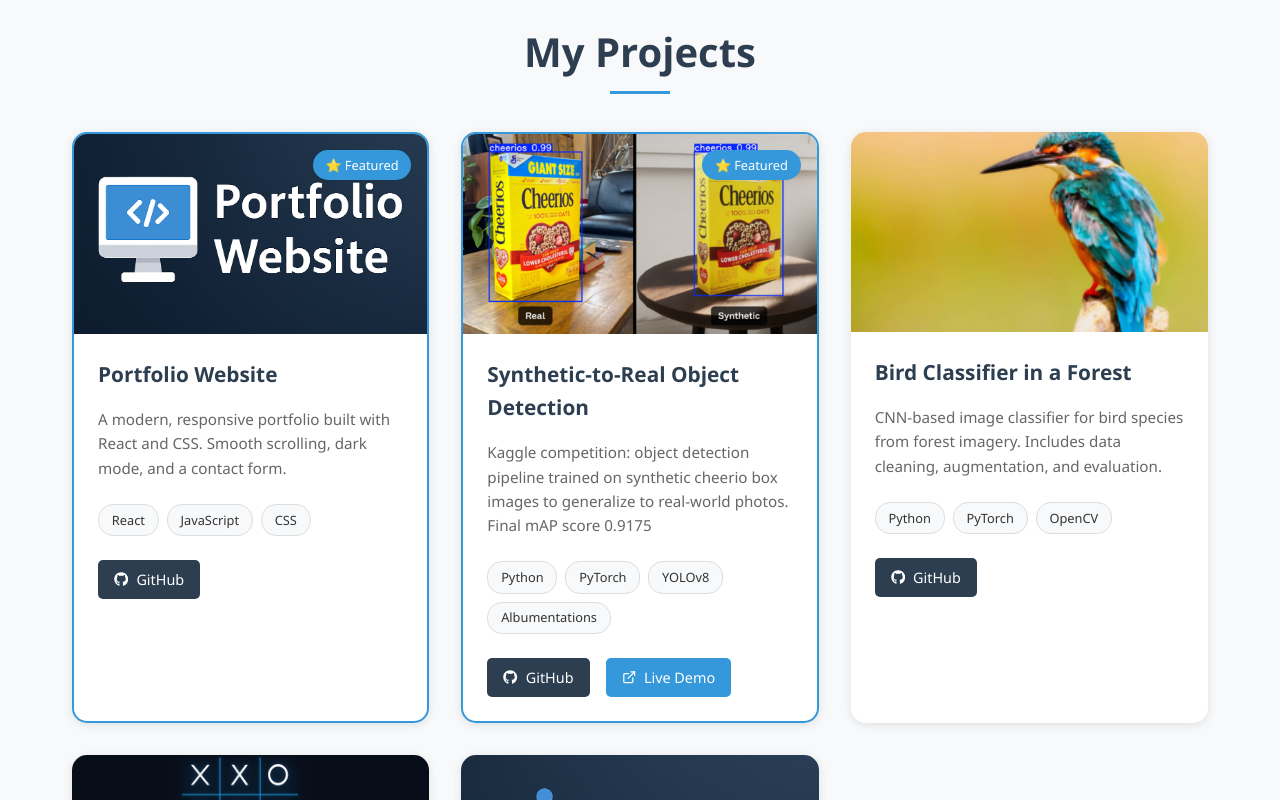
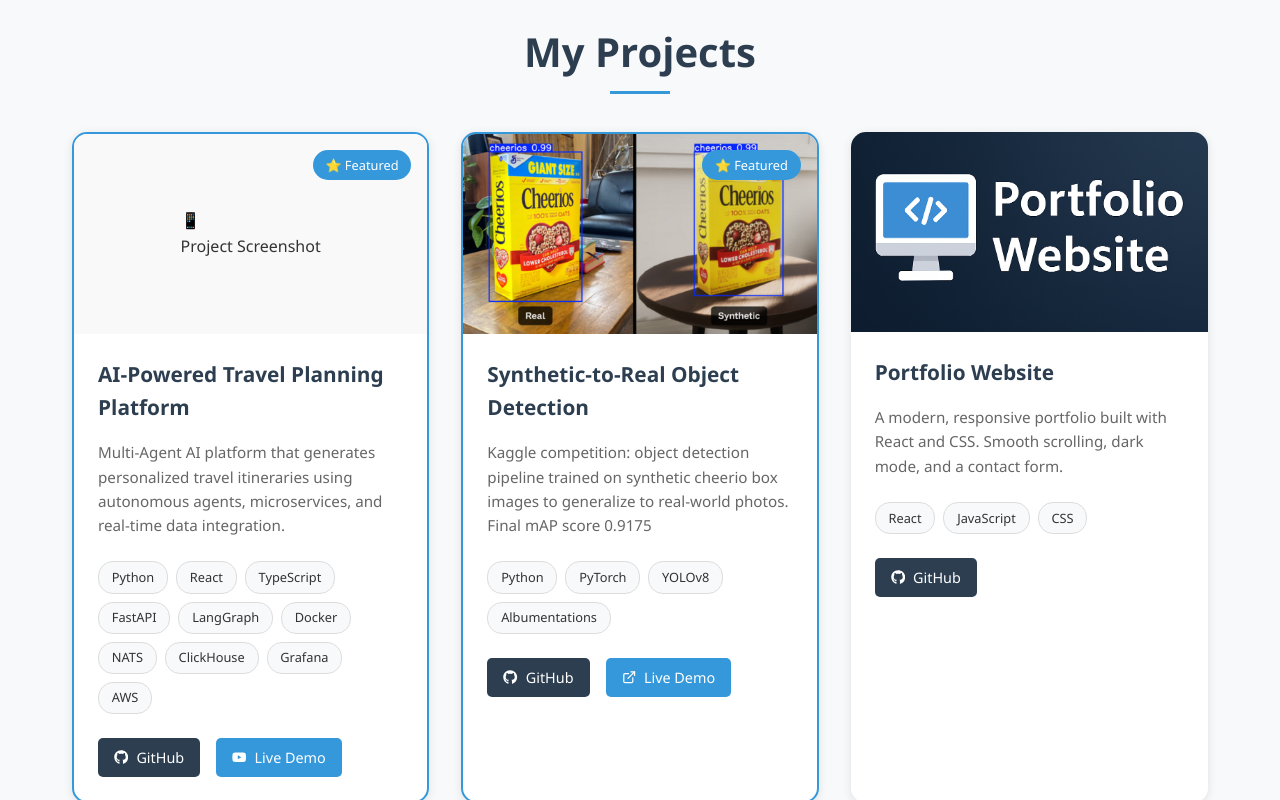
Before and after one commit to AdityaJadhav17/AdityaJadhav17.github.io, a React (Vite) app: page / in a window 1280 px wide. Shown: the part 2460-3260 px from the top of the page. Built offline with nearby package versions, Linux system fonts and the light colour scheme.

Commit message:
Add AI-Powered Travel Planning project to Projects

```diff
--- a/src/components/Projects.jsx
+++ b/src/components/Projects.jsx
@@ -4,15 +4,15 @@
 
 const Projects = () => {
   const projects = [
-    {
-      id: 'portfolio',
-      title: 'Portfolio Website',
+      {
+      id: 'travel-agntcy',
+      title: 'AI-Powered Travel Planning Platform',
       description:
-        'A modern, responsive portfolio built with React and CSS. Smooth scrolling, dark mode, and a contact form.',
-      image: '/portfolio.png',
-      tech: ['React', 'JavaScript', 'CSS'],
-      github: 'https://github.com/AdityaJadhav17/AdityaJadhav17.github.io',
-      demo: null,
+        'Multi-Agent AI platform that generates personalized travel itineraries using autonomous agents, microservices, and real-time data integration.',
+      image: '',
+      tech: ['Python','React', 'TypeScript', 'FastAPI', 'LangGraph', 'Docker', 'NATS', 'ClickHouse', 'Grafana', 'AWS'],
+       github: 'https://github.com/AdityaJadhav17/Travel-Agntcy',
+      demo: 'https://youtu.be/T0EkJ9J_IQU',
       featured: true
     },
     {
@@ -25,6 +25,17 @@
       github: 'https://github.com/AdityaJadhav17/Synthetic-to-Real-Object-Detection',
       demo: 'https://www.kaggle.com/competitions/synthetic-2-real-object-detection-challenge',
       featured: true
+    },
+    {
+      id: 'portfolio',
+      title: 'Portfolio Website',
+      description:
+        'A modern, responsive portfolio built with React and CSS. Smooth scrolling, dark mode, and a contact form.',
+      image: '/portfolio.png',
+      tech: ['React', 'JavaScript', 'CSS'],
+      github: 'https://github.com/AdityaJadhav17/AdityaJadhav17.github.io',
+      demo: null,
+      featured: false
     },
     {
       id: 'bird-classifier',
```
